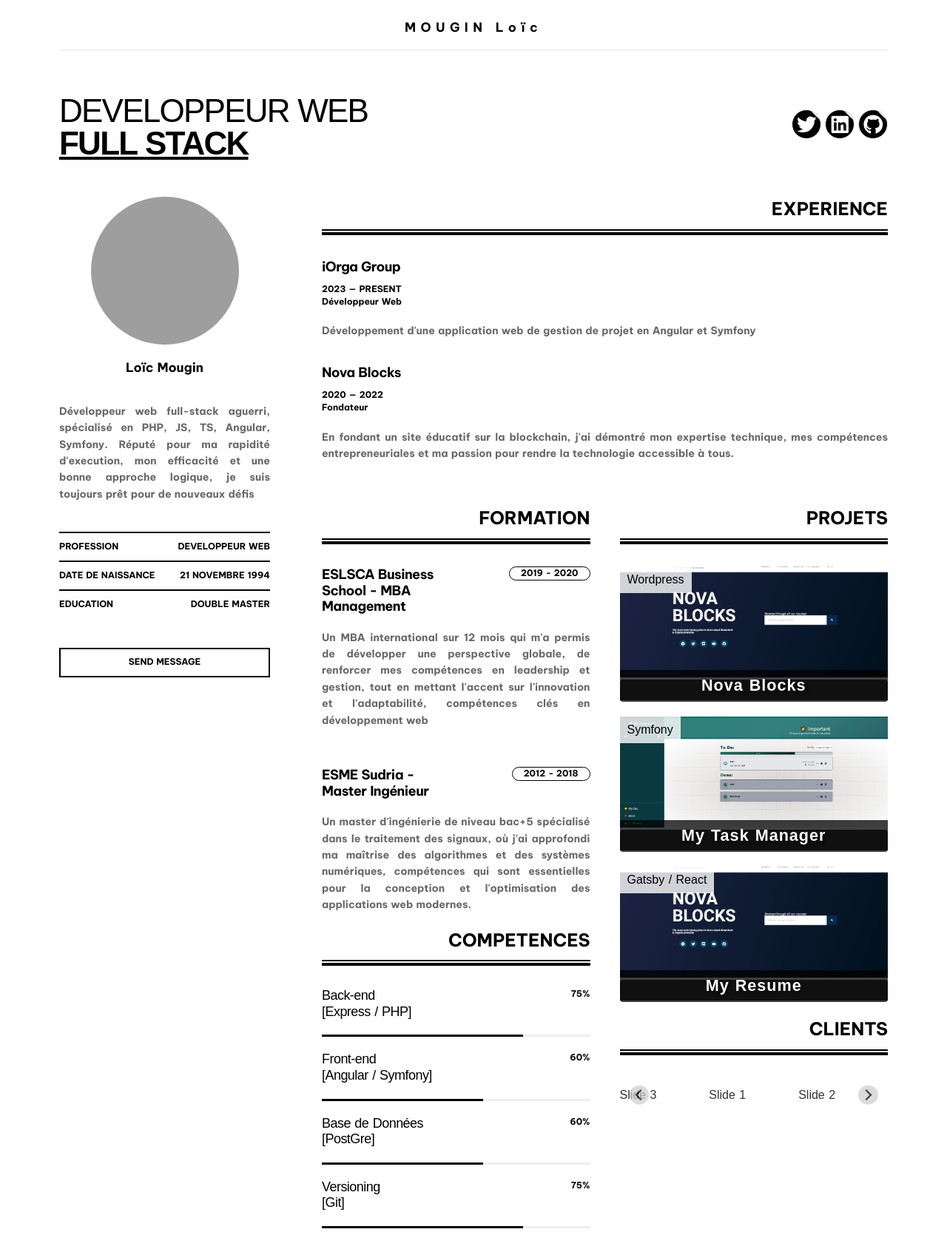
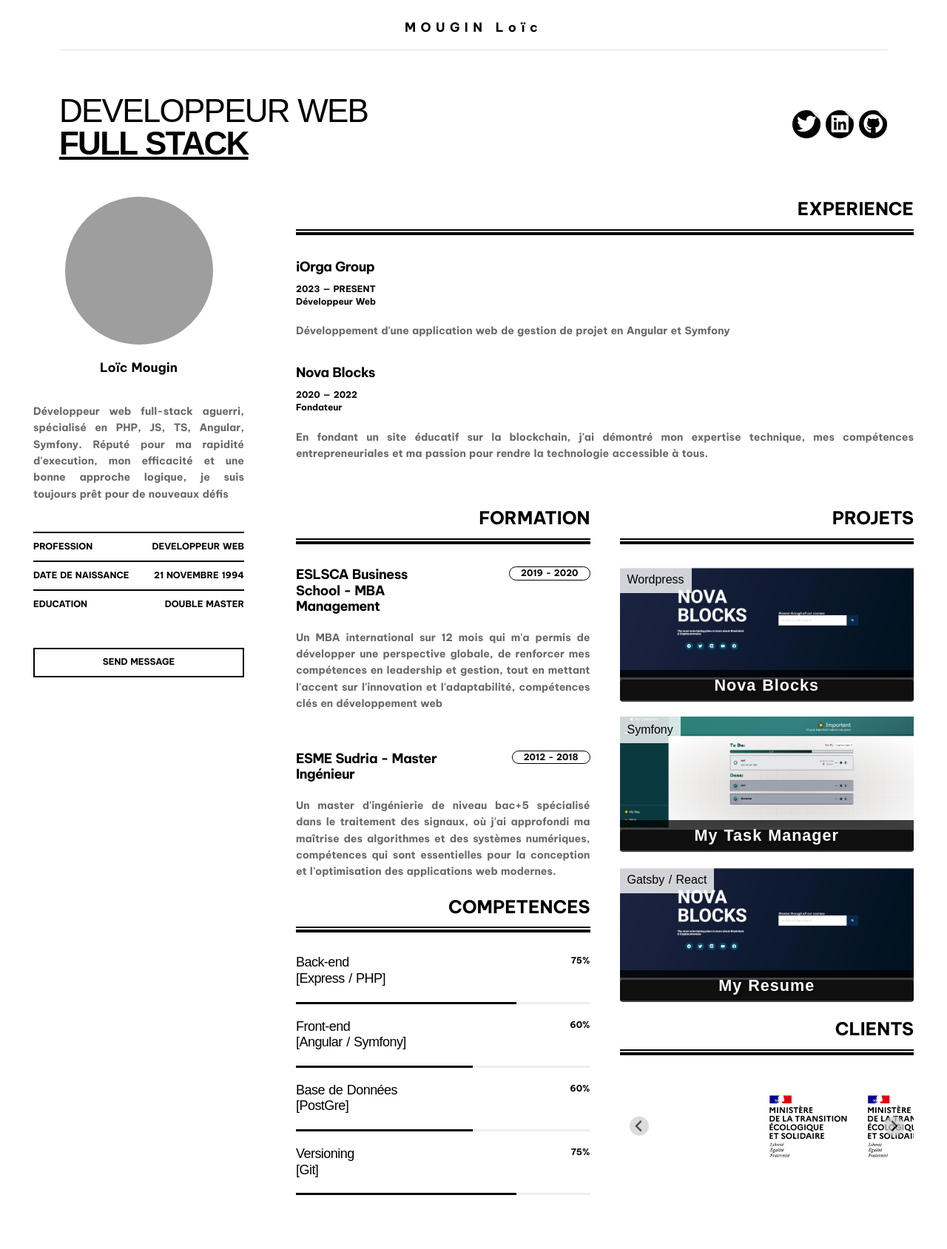
Before and after one commit to sunkers/myPortfolio, a Gatsby site: page / in a window 1280 px wide. Shown: the whole page at 74% size. After the commit the page ends 1644 px from the top, so only its background shows below. Built offline with nearby package versions, Linux system fonts and the light colour scheme; Gatsby itself is replaced by a stand-in of ours; grey boxes are pictures that could not be loaded.

Commit message:
update commit

```diff
--- a/src/components/Customers.js
+++ b/src/components/Customers.js
@@ -1,6 +1,6 @@
 import React, { useEffect, useRef } from "react";
 import { skillsWrapper, skillsTitle, line, line2 } from "./Skills.module.scss";
-import { Carroussel, wrapper } from "./Customers.module.scss";
+import { Carroussel, wrapper, splideImg } from "./Customers.module.scss";
 import "@splidejs/splide/dist/css/splide.min.css";
 import Splide from "@splidejs/splide";
 
@@ -29,9 +29,25 @@
         <div className="splide" ref={splideRef}>
           <div className="splide__track">
             <ul className="splide__list">
-              <li className="splide__slide">Slide 1</li>
-              <li className="splide__slide">Slide 2</li>
-              <li className="splide__slide">Slide 3</li>
+              <li className="splide__slide">
+                <img
+                  className={splideImg}
+                  src="/ministere-transition-eco.png"
+                  alt="ministere-transition-eco"
+                ></img>
+              </li>
+              <img
+                className={splideImg}
+                src="/ministere-transition-eco.png"
+                alt="ministere-transition-eco"
+              ></img>
+              <li className="splide__slide"></li>
+              <img
+                className={splideImg}
+                src="/ministere-transition-eco.png"
+                alt="ministere-transition-eco"
+              ></img>
+              <li className="splide__slide"></li>
             </ul>
           </div>
         </div>
--- a/src/components/Customers.module.scss
+++ b/src/components/Customers.module.scss
@@ -1,7 +1,11 @@
 .Carroussel {
-    width: 100%;
+  width: 100%;
 }
 
 .wrapper {
-    margin: 30px 0px;
+  margin: 30px 0px;
 }
+
+.splideImg {
+  height: 100px;
+}
--- a/src/components/Experience.module.scss
+++ b/src/components/Experience.module.scss
@@ -1,5 +1,5 @@
 .experienceTitle {
-    --s-font-ecbb00d0: 'Be Vietnam Pro';
+  --s-font-ecbb00d0: "Be Vietnam Pro";
   -webkit-font-smoothing: antialiased;
   -webkit-backface-visibility: hidden;
   border: 0;
@@ -7,7 +7,7 @@
   list-style: none;
   padding: 0;
   text-decoration: none;
-    transition: .3s cubic-bezier(.4,.4,0,1);
+  transition: 0.3s cubic-bezier(0.4, 0.4, 0, 1);
   word-spacing: 1px;
   flex: none;
   flex-wrap: nowrap;
@@ -37,7 +37,7 @@
 }
 
 .experience {
-    --s-font-ecbb00d0: 'Be Vietnam Pro';
+  --s-font-ecbb00d0: "Be Vietnam Pro";
   -webkit-font-smoothing: antialiased;
   -webkit-backface-visibility: hidden;
   border: 0;
@@ -47,7 +47,7 @@
   line-height: 1;
   list-style: none;
   text-decoration: none;
-    transition: .3s cubic-bezier(.4,.4,0,1);
+  transition: 0.3s cubic-bezier(0.4, 0.4, 0, 1);
   word-spacing: 1px;
   display: flex;
   pointer-events: all;
@@ -66,7 +66,7 @@
 }
 
 .barOne {
-    --s-font-ecbb00d0: 'Be Vietnam Pro';
+  --s-font-ecbb00d0: "Be Vietnam Pro";
   -webkit-font-smoothing: antialiased;
   -webkit-backface-visibility: hidden;
   border: 0;
@@ -78,7 +78,7 @@
   margin: 0;
   padding: 0;
   text-decoration: none;
-    transition: .3s cubic-bezier(.4,.4,0,1);
+  transition: 0.3s cubic-bezier(0.4, 0.4, 0, 1);
   word-spacing: 1px;
   align-content: center;
   align-items: center;
@@ -98,7 +98,7 @@
 }
 
 .barTwo {
-    --s-font-ecbb00d0: 'Be Vietnam Pro';
+  --s-font-ecbb00d0: "Be Vietnam Pro";
   -webkit-font-smoothing: antialiased;
   -webkit-backface-visibility: hidden;
   border: 0;
@@ -109,7 +109,7 @@
   list-style: none;
   padding: 0;
   text-decoration: none;
-    transition: .3s cubic-bezier(.4,.4,0,1);
+  transition: 0.3s cubic-bezier(0.4, 0.4, 0, 1);
   word-spacing: 1px;
   align-content: center;
   align-items: center;
@@ -130,7 +130,7 @@
 }
 
 .experienceContainer {
-    --s-font-ecbb00d0: 'Be Vietnam Pro';
+  --s-font-ecbb00d0: "Be Vietnam Pro";
   -webkit-font-smoothing: antialiased;
   -webkit-backface-visibility: hidden;
   border: 0;
@@ -142,7 +142,7 @@
   margin: 0;
   padding: 0;
   text-decoration: none;
-    transition: .3s cubic-bezier(.4,.4,0,1);
+  transition: 0.3s cubic-bezier(0.4, 0.4, 0, 1);
   word-spacing: 1px;
   display: flex;
   pointer-events: all;
@@ -150,7 +150,7 @@
   z-index: 0;
   align-content: flex-start;
   align-items: flex-start;
-    background: rgba(0,0,0,0.0);
+  background: rgba(0, 0, 0, 0);
   flex: none;
   flex-direction: column;
   flex-wrap: nowrap;
@@ -161,7 +161,7 @@
 }
 
 .experienceRow {
-    --s-font-ecbb00d0: 'Be Vietnam Pro';
+  --s-font-ecbb00d0: "Be Vietnam Pro";
   -webkit-font-smoothing: antialiased;
   -webkit-backface-visibility: hidden;
   border: 0;
@@ -172,7 +172,7 @@
   list-style: none;
   margin: 0;
   text-decoration: none;
-    transition: .3s cubic-bezier(.4,.4,0,1);
+  transition: 0.3s cubic-bezier(0.4, 0.4, 0, 1);
   word-spacing: 1px;
   display: flex;
   flex: none;
@@ -191,7 +191,7 @@
 }
 
 .experienceContainer {
-    --s-font-ecbb00d0: 'Be Vietnam Pro';
+  --s-font-ecbb00d0: "Be Vietnam Pro";
   -webkit-font-smoothing: antialiased;
   -webkit-backface-visibility: hidden;
   border: 0;
@@ -203,7 +203,7 @@
   margin: 0;
   padding: 0;
   text-decoration: none;
-    transition: .3s cubic-bezier(.4,.4,0,1);
+  transition: 0.3s cubic-bezier(0.4, 0.4, 0, 1);
   word-spacing: 1px;
   display: flex;
   pointer-events: all;
@@ -211,7 +211,7 @@
   z-index: 0;
   align-content: flex-start;
   align-items: flex-start;
-    background: rgba(0,0,0,0.0);
+  background: rgba(0, 0, 0, 0);
   flex: none;
   flex-direction: column;
   flex-wrap: nowrap;
@@ -221,8 +221,8 @@
   max-width: 100%;
 }
 
-.experienceRow{
-    --s-font-ecbb00d0: 'Be Vietnam Pro';
+.experienceRow {
+  --s-font-ecbb00d0: "Be Vietnam Pro";
   -webkit-font-smoothing: antialiased;
   -webkit-backface-visibility: hidden;
   border: 0;
@@ -233,7 +233,7 @@
   list-style: none;
   margin: 0;
   text-decoration: none;
-    transition: .3s cubic-bezier(.4,.4,0,1);
+  transition: 0.3s cubic-bezier(0.4, 0.4, 0, 1);
   word-spacing: 1px;
   display: flex;
   flex: none;
@@ -252,7 +252,7 @@
 }
 
 .expTitle {
-    --s-font-ecbb00d0: 'Be Vietnam Pro';
+  --s-font-ecbb00d0: "Be Vietnam Pro";
   -webkit-font-smoothing: antialiased;
   -webkit-backface-visibility: hidden;
   border: 0;
@@ -263,7 +263,7 @@
   list-style: none;
   margin: 0;
   text-decoration: none;
-    transition: .3s cubic-bezier(.4,.4,0,1);
+  transition: 0.3s cubic-bezier(0.4, 0.4, 0, 1);
   word-spacing: 1px;
   display: flex;
   flex: none;
@@ -281,7 +281,7 @@
 }
 
 .company {
-    --s-font-ecbb00d0: 'Be Vietnam Pro';
+  --s-font-ecbb00d0: "Be Vietnam Pro";
   -webkit-font-smoothing: antialiased;
   -webkit-backface-visibility: hidden;
   border: 0;
@@ -290,7 +290,7 @@
   margin: 0;
   padding: 0;
   text-decoration: none;
-    transition: .3s cubic-bezier(.4,.4,0,1);
+  transition: 0.3s cubic-bezier(0.4, 0.4, 0, 1);
   word-spacing: 1px;
   flex: none;
   flex-wrap: nowrap;
@@ -318,7 +318,7 @@
 }
 
 .post {
-    --s-font-ecbb00d0: 'Be Vietnam Pro';
+  --s-font-ecbb00d0: "Be Vietnam Pro";
   -webkit-font-smoothing: antialiased;
   -webkit-backface-visibility: hidden;
   border: 0;
@@ -328,7 +328,7 @@
   line-height: 1;
   list-style: none;
   text-decoration: none;
-    transition: .3s cubic-bezier(.4,.4,0,1);
+  transition: 0.3s cubic-bezier(0.4, 0.4, 0, 1);
   word-spacing: 1px;
   display: flex;
   flex: none;
@@ -346,7 +346,7 @@
 }
 
 .postDate {
-    --s-font-ecbb00d0: 'Be Vietnam Pro';
+  --s-font-ecbb00d0: "Be Vietnam Pro";
   -webkit-font-smoothing: antialiased;
   -webkit-backface-visibility: hidden;
   border: 0;
@@ -355,7 +355,7 @@
   margin: 0;
   padding: 0;
   text-decoration: none;
-    transition: .3s cubic-bezier(.4,.4,0,1);
+  transition: 0.3s cubic-bezier(0.4, 0.4, 0, 1);
   word-spacing: 1px;
   flex: none;
   flex-wrap: nowrap;
@@ -382,7 +382,7 @@
 }
 
 .postName {
-    --s-font-ecbb00d0: 'Be Vietnam Pro';
+  --s-font-ecbb00d0: "Be Vietnam Pro";
   -webkit-font-smoothing: antialiased;
   -webkit-backface-visibility: hidden;
   border: 0;
@@ -391,7 +391,7 @@
   margin: 0;
   padding: 0;
   text-decoration: none;
-    transition: .3s cubic-bezier(.4,.4,0,1);
+  transition: 0.3s cubic-bezier(0.4, 0.4, 0, 1);
   word-spacing: 1px;
   flex: none;
   flex-wrap: nowrap;
@@ -418,14 +418,14 @@
 }
 
 .experienceDescription {
-    --s-font-ecbb00d0: 'Be Vietnam Pro';
+  --s-font-ecbb00d0: "Be Vietnam Pro";
   -webkit-font-smoothing: antialiased;
   -webkit-backface-visibility: hidden;
   border: 0;
   box-sizing: border-box;
   list-style: none;
   text-decoration: none;
-    transition: .3s cubic-bezier(.4,.4,0,1);
+  transition: 0.3s cubic-bezier(0.4, 0.4, 0, 1);
   word-spacing: 1px;
   align-content: center;
   align-items: center;
@@ -450,8 +450,8 @@
   max-width: 100%;
 }
 
-.descriptionText{
-    --s-font-ecbb00d0: 'Be Vietnam Pro';
+.descriptionText {
+  --s-font-ecbb00d0: "Be Vietnam Pro";
   pointer-events: all;
   word-break: break-word;
   -webkit-font-smoothing: antialiased;
@@ -460,7 +460,7 @@
   list-style: none;
   padding: 0;
   text-decoration: none;
-    transition: .3s cubic-bezier(.4,.4,0,1);
+  transition: 0.3s cubic-bezier(0.4, 0.4, 0, 1);
   word-spacing: 1px;
   backface-visibility: visible;
   color: inherit;
@@ -477,8 +477,7 @@
 }
 
 .container {
-    @media screen and (min-width: 840px)
-    {
+  @media screen and (min-width: 840px) {
     margin-bottom: 20px;
   }
 }
--- a/src/components/Projects.js
+++ b/src/components/Projects.js
@@ -30,7 +30,12 @@
         <img src={novablocksImage} alt="project" className={projectImg} />
         <div className={projectTech}>Wordpress</div>
         <div className={btn}>
-          <a href="http://novablocks-showcase.xyz" className={projectLink}>
+          <a
+            href="http://novablocks-showcase.xyz"
+            target="_blank"
+            rel="noreferrer"
+            className={projectLink}
+          >
             Nova Blocks
           </a>
         </div>
@@ -39,13 +44,24 @@
         <img src={mytaskmanagerImage} alt="project" className={projectImg} />
         <div className={projectTech}>Symfony</div>
         <div className={btn}>
-          <a href="http://mytaskmanager.xyz" className={projectLink}>
+          <a
+            href="http://mytaskmanager.xyz"
+            target="_blank"
+            rel="noreferrer"
+            className={projectLink}
+          >
             My Task Manager
           </a>
         </div>
       </div>
       <div className={ProjectWrapper}>
-        <img src={novablocksImage} alt="project" className={projectImg} />
+        <img
+          src={novablocksImage}
+          alt="project"
+          target="_blank"
+          rel="noreferrer"
+          className={projectImg}
+        />
         <div className={projectTech}>Gatsby / React</div>
         <div className={btn}>
           <a href="http://loicmougin.xyz" className={projectLink}>
--- a/src/components/Titre.js
+++ b/src/components/Titre.js
@@ -25,13 +25,27 @@
       </div>
       <div className={iconContainer}>
         <div className={iconItem}>
-          <FontAwesomeIcon icon={faTwitter} />
+          <a href="#">
+            <FontAwesomeIcon icon={faTwitter} />
+          </a>
         </div>
         <div className={iconItem}>
-          <FontAwesomeIcon icon={faLinkedin} />
+          <a
+            href="https://www.linkedin.com/in/lo%C3%AFc-mougin-184b4275/"
+            target="_blank"
+            rel="noopener noreferrer"
+          >
+            <FontAwesomeIcon icon={faLinkedin} />
+          </a>
         </div>
         <div className={iconItem}>
-          <FontAwesomeIcon icon={faGithub} />
+          <a
+            href="https://github.com/sunkers"
+            target="_blank"
+            rel="noopener noreferrer"
+          >
+            <FontAwesomeIcon icon={faGithub} />
+          </a>
         </div>
       </div>
     </div>
--- a/src/components/Titre.module.scss
+++ b/src/components/Titre.module.scss
@@ -1,5 +1,5 @@
 .baseStyle {
-    --s-font-ecbb00d0: 'Be Vietnam Pro';
+  --s-font-ecbb00d0: "Be Vietnam Pro";
   -webkit-font-smoothing: antialiased;
   -webkit-backface-visibility: hidden;
   border: 0;
@@ -7,14 +7,14 @@
   list-style: none;
   padding: 0;
   text-decoration: none;
-    transition: .3s cubic-bezier(.4,.4,0,1);
+  transition: 0.3s cubic-bezier(0.4, 0.4, 0, 1);
   word-spacing: 1px;
   pointer-events: all;
   position: relative;
   z-index: 0;
 }
 
-.TitleContainer{
+.TitleContainer {
   -webkit-font-smoothing: antialiased;
   -webkit-backface-visibility: hidden;
   border: 0;
@@ -41,8 +41,7 @@
   align-items: flex-start;
   flex-direction: row;
   flex-wrap: nowrap;
-    @media screen and (max-width: 840px)
-    {
+  @media screen and (max-width: 840px) {
     align-content: flex-start;
     align-items: flex-start;
     flex-direction: column;
@@ -51,14 +50,14 @@
 }
 
 .TextContainer {
-    --s-font-ecbb00d0: 'Be Vietnam Pro';
+  --s-font-ecbb00d0: "Be Vietnam Pro";
   -webkit-font-smoothing: antialiased;
   -webkit-backface-visibility: hidden;
   border: 0;
   box-sizing: border-box;
   list-style: none;
   text-decoration: none;
-    transition: .3s cubic-bezier(.4,.4,0,1);
+  transition: 0.3s cubic-bezier(0.4, 0.4, 0, 1);
   word-spacing: 1px;
   align-content: center;
   align-items: center;
@@ -80,15 +79,13 @@
   width: auto;
   margin: 0px 0px 0px 0px;
   max-width: 45%;
-    @media screen and (max-width: 840px)
-    {
+  @media screen and (max-width: 840px) {
     max-width: 100%;
   }
 }
 
-
 h1 {
-    --s-font-ecbb00d0: 'Be Vietnam Pro';
+  --s-font-ecbb00d0: "Be Vietnam Pro";
   pointer-events: all;
   word-break: break-word;
   -webkit-font-smoothing: antialiased;
@@ -98,7 +95,7 @@
   list-style: none;
   padding: 0;
   text-decoration: none;
-    transition: .3s cubic-bezier(.4,.4,0,1);
+  transition: 0.3s cubic-bezier(0.4, 0.4, 0, 1);
   word-spacing: 1px;
   color: inherit;
   font-style: inherit;
@@ -109,8 +106,7 @@
   letter-spacing: -0.04em;
   margin: 0px 0px 0px 0px;
   font-size: 44px;
-    @media screen and (max-width: 840px)
-    {
+  @media screen and (max-width: 840px) {
     font-size: 32px;
   }
 }
@@ -137,7 +133,7 @@
   display: flex;
   align-content: center;
   align-items: center;
-    background: rgba(0,0,0,0.0);
+  background: rgba(0, 0, 0, 0);
   border: 1px solid rgb(255, 255, 255);
   border-radius: 50%;
   flex: none;
@@ -149,16 +145,13 @@
   width: 38px;
   max-width: calc(100% - 5px);
 
-    @media screen and (min-width: 840px)
-    {
+  @media screen and (min-width: 840px) {
     position: relative;
     border: 1px solid white;
     background-color: #000000;
     overflow: hidden;
-
   }
 }
-
 
 .iconItem::before {
   position: absolute;
@@ -167,7 +160,8 @@
   right: 0;
   width: 0;
   height: 0;
-    border-width: 0 var(--icon_topRightTriangleSideLength) var(--icon_topRightTriangleSideLength) 0;
+  border-width: 0 var(--icon_topRightTriangleSideLength)
+    var(--icon_topRightTriangleSideLength) 0;
   border-style: solid;
   border-color: transparent white transparent transparent;
   transition-timing-function: ease-in-out;
@@ -187,7 +181,7 @@
   --icon_topRightTriangleSideLength: calc(38px * 2);
 }
 
-.iconItem > svg {
+.iconItem > a > svg {
   fill: white;
   width: calc(38px * 0.7);
   height: calc(38px * 0.7);
@@ -200,18 +194,18 @@
   color: black;
 }
 
-.iconItem:hover > svg {
+.iconItem:hover > a > svg {
   fill: black;
   transform: rotate(360deg);
 }
 
-.iconItem:focus-visible > svg {
+.iconItem:focus-visible > a > svg {
   fill: black;
   transform: rotate(360deg);
 }
 
 .iconContainer {
-    --s-font-ecbb00d0: 'Be Vietnam Pro';
+  --s-font-ecbb00d0: "Be Vietnam Pro";
   -webkit-font-smoothing: antialiased;
   -webkit-backface-visibility: hidden;
   border: 0;
@@ -222,7 +216,7 @@
   list-style: none;
   padding: 0;
   text-decoration: none;
-    transition: .3s cubic-bezier(.4,.4,0,1);
+  transition: 0.3s cubic-bezier(0.4, 0.4, 0, 1);
   word-spacing: 1px;
   display: flex;
   pointer-events: all;
@@ -230,7 +224,7 @@
   z-index: 0;
   align-content: center;
   align-items: center;
-    background: rgba(0,0,0,0.0);
+  background: rgba(0, 0, 0, 0);
   flex: none;
   flex-direction: row;
   flex-wrap: nowrap;
@@ -239,8 +233,7 @@
   width: auto;
   margin: 20px 0px 0px 0px;
   max-width: 100%;
-    @media screen and (max-width: 840px)
-    {
+  @media screen and (max-width: 840px) {
     display: none;
   }
 }
--- a/src/pages/Home.module.scss
+++ b/src/pages/Home.module.scss
@@ -111,10 +111,12 @@
   height: auto;
   justify-content: flex-start;
   margin: 0px 0px 0px 70px;
-  width: auto;
+  width: calc(100% - 285px);
+
   max-width: calc(100% - 70px);
 
   @media screen and (max-width: 840px) {
+    width: auto;
     margin: 50px 0px 0px 0px;
     max-width: 100%;
   }
```
Also changed, not shown: src/components/Contact.module.scss (+2 -5 lines), static/ministere-transition-eco.png (added). Lines whose indentation alone changed are shown as unchanged.
